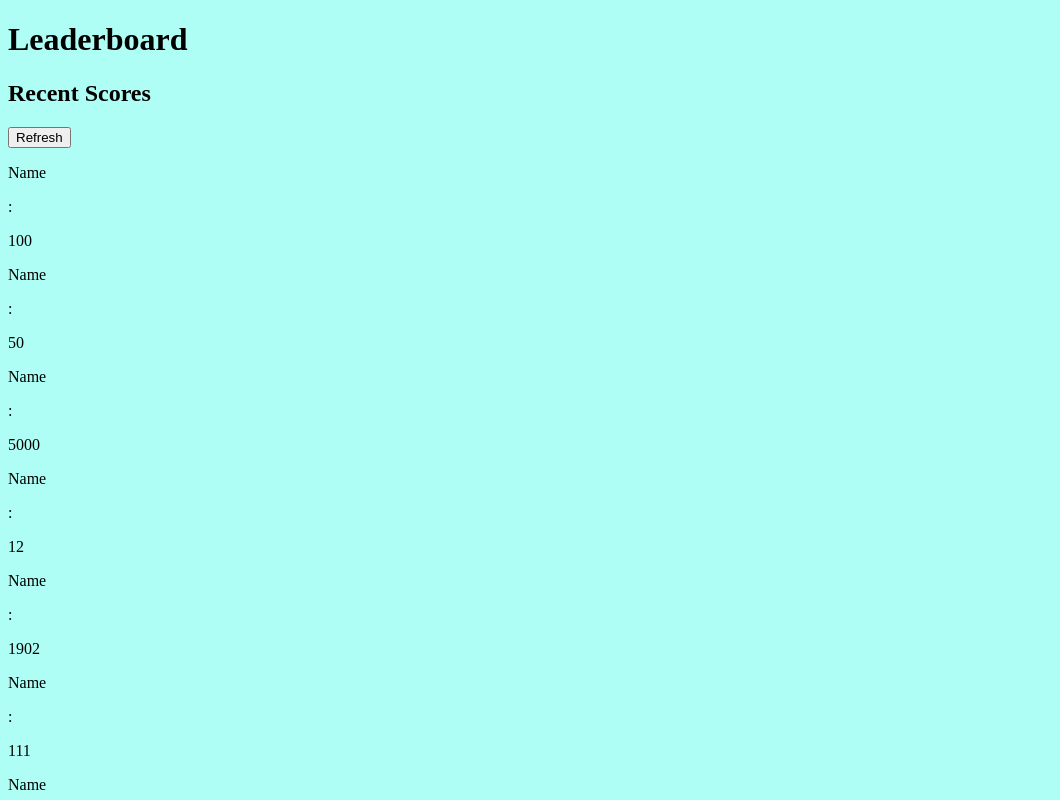
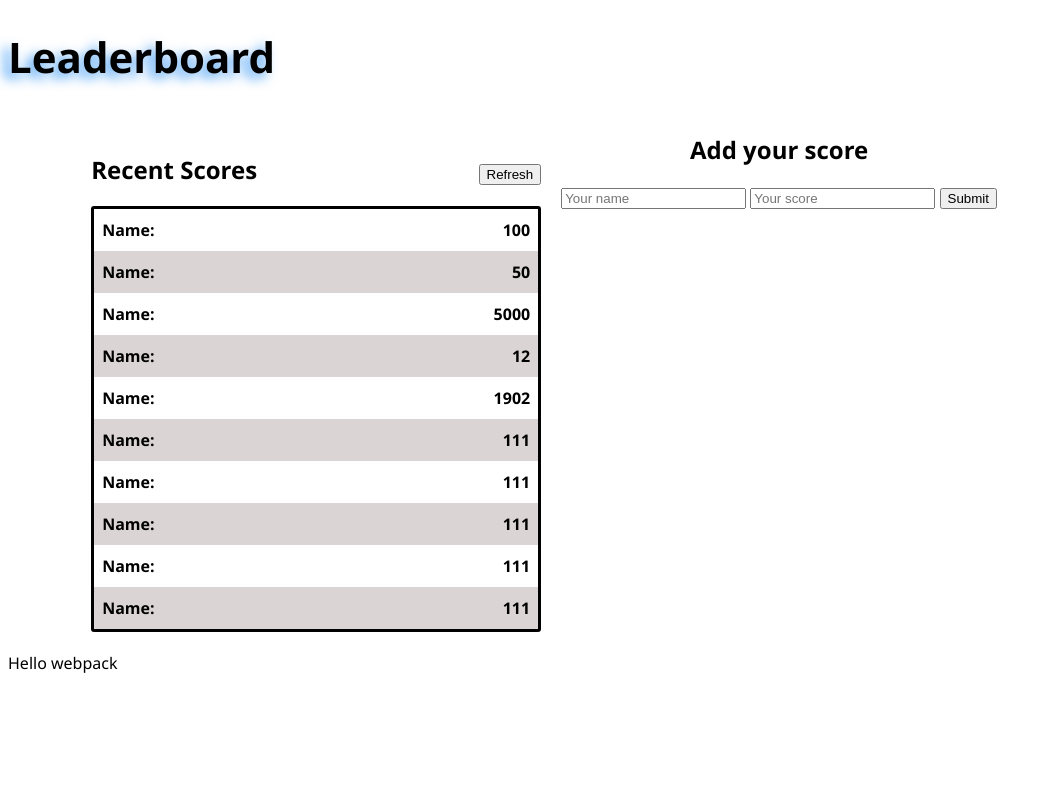
Before and after one commit to Jord4N-AC/Leaderboard, a website built with webpack: page src/index.html in a window 1280 px wide. Shown: the top 800 px of the page, without its empty margins (0-1060 px from the left). Built offline with nearby package versions, Linux system fonts and the light colour scheme.

Commit message:
Style Scores List Section

```diff
--- a/src/style.css
+++ b/src/style.css
@@ -1,7 +1,67 @@
 body {
-  background-color: rgb(174, 254, 245);
+  font-family: "Segoe UI", Helvetica, Arial, sans-serif;
 }
 
-.hello {
-  color: red;
+/* Common Styles */
+h2 {
+  text-align: center;
 }
+
+#leaderboard-content {
+  display: flex;
+  flex-wrap: wrap;
+  margin-left: 5%;
+}
+
+h1 {
+  font-size: 42px;
+  text-shadow: -7px 5px 12px rgba(42, 143, 243, 0.81);
+  word-break: break-all;
+}
+
+/* List of Scores */
+#scores-section {
+  flex: 0 1 450px;
+  margin: 20px;
+}
+
+#score-header {
+  display: flex;
+  justify-content: space-between;
+  align-items: baseline;
+  flex-wrap: wrap;
+}
+
+#refresh-btn {
+  margin: 0 0 20px auto;
+}
+
+#score-list-container {
+  border-radius: 3px;
+  border: 3px solid black;
+}
+
+.user-info {
+  font-weight: bold;
+  display: flex;
+  justify-content: space-between;
+  align-items: center;
+  flex-wrap: wrap;
+  padding: 10px 8px;
+}
+
+.user-info p {
+  margin: 0;
+}
+
+.user-info:nth-child(odd) {
+  background-color: #fff;
+}
+
+.user-info:nth-child(even) {
+  background-color: rgb(218, 212, 212);
+}
+
+.name-wrapper {
+  display: flex;
+}
```
